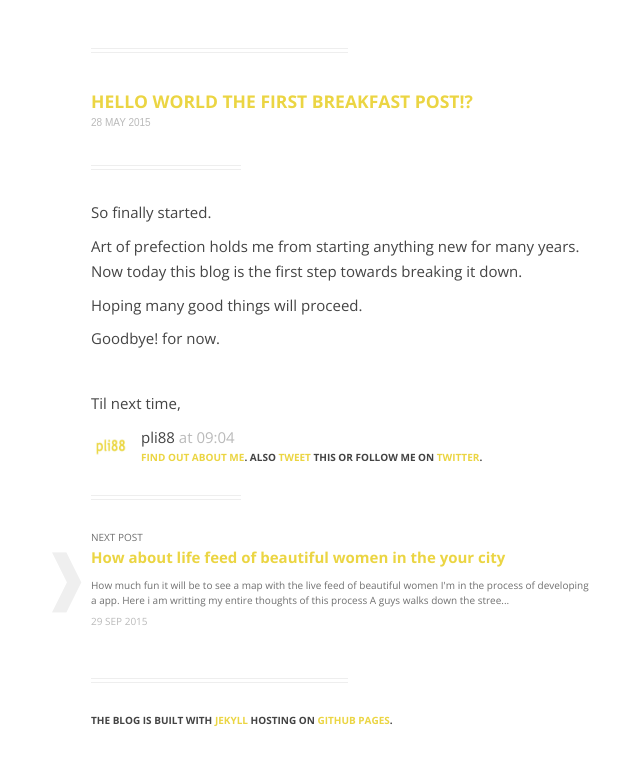
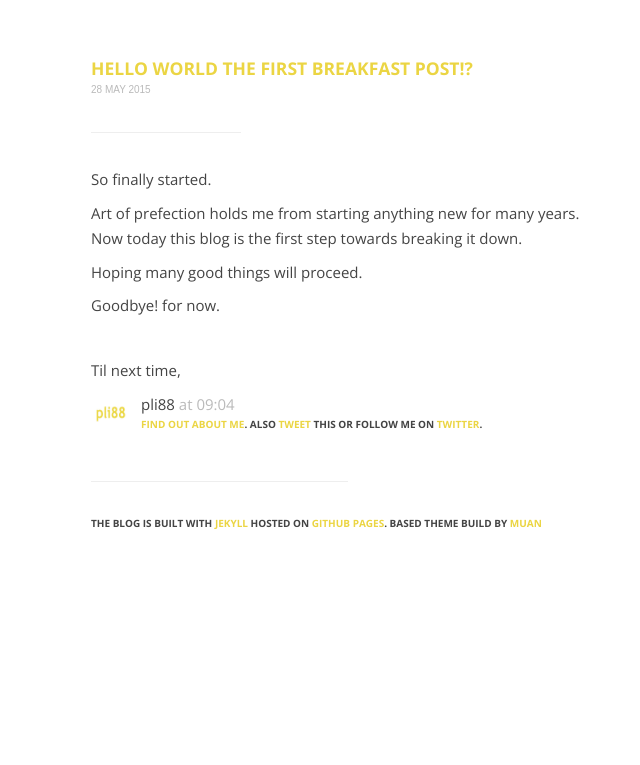
Before and after one commit to karthick-manoharan/karthick-manoharan.github.io, a Jekyll site: the page built from _posts/2015-05-28-hello-world.md, in a window 1280 px wide. Shown: the top 765 px of the page, without its empty margins (313-953 px from the left). Built offline with Jekyll 4.4.1, drawn with Linux system fonts in a browser that asks for light colours; Markdown is read by kramdown in place of the engine named in the settings; comment, search, counter and statistics services are not loaded.

Commit message:
Updated styles

```diff
--- a/_config.yml
+++ b/_config.yml
@@ -14,8 +14,8 @@
   - name:         About
     url:          /about
   - name:         GitHub
-    url:          http://github.com/muan
+    url:          http://github.com/pli88
   - name:         Twitter
-    url:          http://twitter.com/muanchiou
-  - name:         Instagram
-    url:          http://instagram.com/muanchiou
+    url:          http://twitter.com/pli88
+#   - name:         Instagram
+#     url:          http://instagram.com/muanchiou
--- a/_includes/footer.html
+++ b/_includes/footer.html
@@ -1,4 +1,4 @@
 <hr />
 <p class="small upcase bold">
-  The blog is built with <a href="http://jekyllrb.com/" target="_blank" id="jekyll">Jekyll</a> hosting on <a href="http://github.com/muan/muan.github.com" target="_blank" id="repo">GitHub Pages</a></a>.
+  The blog is built with <a href="http://jekyllrb.com/" target="_blank" id="jekyll">Jekyll</a> hosted on <a href="https://pages.github.com/" target="_blank" id="repo">GitHub Pages</a></a>. Based theme build by <a href="http://www.github.com/muan">Muan</a>
 </p>
--- a/_includes/header.html
+++ b/_includes/header.html
@@ -1,10 +1,8 @@
 
 {% if page.url == "/" %}
-  <i><h4>Note: This website design is not yet completed.</h4></i>
   <nav class="bold">
     {% for link in site.links %}
       <a id="ind-{{ link.name | downcase }}" href="{{ link.url }}">{{ link.name }}</a>&nbsp;&nbsp;&nbsp;&nbsp;
     {% endfor %}
   </nav>
 {% endif %}
-<hr />
--- a/_layouts/post.html
+++ b/_layouts/post.html
@@ -18,11 +18,25 @@
             {% if page.date %}
               <small class="datetime muted">{{ page.date | date_to_string }}</small>
             {% endif %}
-            <hr>
+            <hr/>
             {{ content }}
           </article>
           {% unless page.url == "/about/" %}{% include signoff.html %}{% endunless %}
           <div class="pagination">
+              {% if page.next %}
+              <hr />
+              <a href="{{ page.next.url }}" id="js-next-post">
+                <div class="arrow big">❱</div>
+                <p><span class="small toned upcase">
+                  Next Post</span>
+                  <br />
+                    <span class="bold link">{{ page.next.title }}</span>
+                  <br />
+                  <p class="toned small">{{ page.next.content | strip_html | truncate: 200 }}</p>
+                  <span class="small upcase datetime muted">{{ page.next.date | date_to_string }}</span>
+                </p>
+              </a>
+            {% endif %}
             {% if page.previous %}
               <hr />
               <p class="toned upcase small">Use ← and → to navigate between posts.</p>
@@ -38,20 +52,6 @@
                 </p>
               </a>
             {% endif %}
-            {% if page.next %}
-              <hr />
-              <a href="{{ page.next.url }}" id="js-next-post">
-                <div class="arrow big">❱</div>
-                <p><span class="small toned upcase">
-                  Next Post</span>
-                  <br />
-                    <span class="bold link">{{ page.next.title }}</span>
-                  <br />
-                  <p class="toned small">{{ page.next.content | strip_html | truncate: 200 }}</p>
-                  <span class="small upcase datetime muted">{{ page.next.date | date_to_string }}</span>
-                </p>
-              </a>
-            {% endif %}
           </div>
         </section>
       </div>
--- a/_posts/2015-09-29-Beautiful-women-in-your-city.md
+++ /dev/null
@@ -1,17 +0,0 @@
----
-layout: post
-title: How about life feed of beautiful women in the your city
-date: 2015-09-29 09:46
----
-
-<em>How much fun it will be to see a map with the live feed of beautiful women</em>
-<p>I'm in the process of developing a app. Here i am writting my entire thoughts of this process</p>
-
-<p>A guys walks down the street and he finds a women who she is beautiful to his eyes. Goes towards her
-hands over his mobile and asks her to shake the mobile.</p>
-
-<p>Lets assume with no questions asked the girl nods and shake the mobile as requested. She takes a look at the screen to find out. "Hey! you are beautiful to my eyes. Swipe up to enter your mobile number. Swipe down to hurt me!"</p>
-
-<P>As this happens when the mobile is shaked the location is recored and shown in the map for finding og beautiful women. If the women enters the numner a hearting will fly up from the location in the map.</P>
-
-<h4>If you find this intersting. connect with me we can work together :D!</h4>
--- a/assets/stuff/style.css
+++ b/assets/stuff/style.css
@@ -243,7 +243,7 @@
   width: 30%;
   border: 0;
   border-top: 1px double #eee;
-  border-bottom: 1px double #eee; }
+}
 
 article, .pagination {
   max-width: 500px; }
--- a/index.html
+++ b/index.html
@@ -3,7 +3,6 @@
 ---
 
 <strong class="muted upcase">
-  Some words:
 </strong><br /><br />
 
 <ul class="posts">
```
